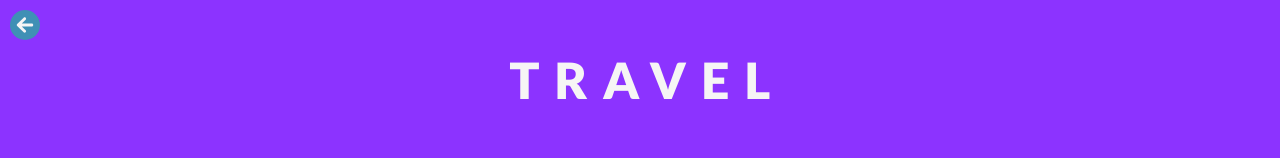
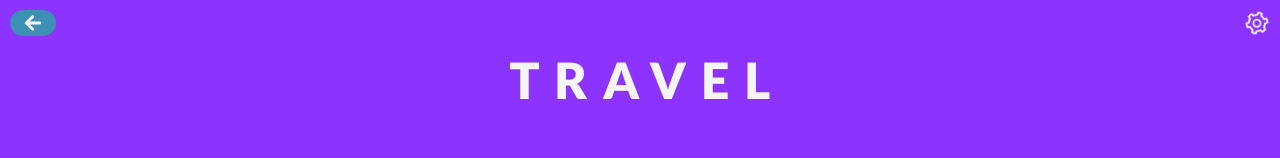
Before and after one commit to gahlot1999/08-trip-expense, a React (Vite) app: page /add in a window 1280 px wide. Shown: the top 158 px of the page. Built offline with nearby package versions, Linux system fonts and the light colour scheme.

Commit message:
added settings button

```diff
--- a/src/pages/addTrip/AddTrip.jsx
+++ b/src/pages/addTrip/AddTrip.jsx
@@ -1,7 +1,6 @@
 import styles from './AddTrip.module.css';
 import { TiDelete } from 'react-icons/ti';
 import { useState } from 'react';
-import BackBtn from '../../ui/backBtn/BackBtn';
 import SmallSpinner from '../../ui/spinner/SmallSpinner';
 import { useCreateTrip } from '../../hooks/useCreateTrip';
 import { toast } from 'react-hot-toast';
@@ -63,7 +62,6 @@ function AddTrip() {
 
   return (
     <>
-      <BackBtn size={24} />
       <div className={styles.addTripForm}>
         <h2>
           From Idea to Itinerary <span>Your Next Adventure Starts Now!</span>
--- a/src/pages/trip/Trip.jsx
+++ b/src/pages/trip/Trip.jsx
@@ -17,7 +17,6 @@ import { useAddTripData } from '../../hooks/useAddTripData';
 import { useGetTripData } from '../../hooks/useGetTripData';
 import { useDeleteTripData } from '../../hooks/useDeleteTripData';
 
-import BackBtn from '../../ui/backBtn/BackBtn';
 import FullPageSpinner from '../../ui/spinner/FullPageSpinner';
 import SmallSpinner from '../../ui/spinner/SmallSpinner';
 import TripSummary from './TripSummary';
@@ -101,8 +100,6 @@ function Trip() {
   if (isLoading || isLoadingExpenseData) return <FullPageSpinner />;
 
   return (
-    <>
-      <BackBtn />
     <div className={styles.trip}>
       <div className={styles.tripContent}>
         <h2>{tripData.place}</h2>
@@ -120,10 +117,7 @@ function Trip() {
         {showAddExpenseForm && (
           <div className={styles.addExpense}>
             {expenseData.length > 0 && (
-                <AiFillCloseSquare
-                  size={24}
-                  onClick={handleShowAddExpenseForm}
-                />
+              <AiFillCloseSquare size={24} onClick={handleShowAddExpenseForm} />
             )}
             <h2>Add Expense</h2>
             <form onSubmit={handleSubmit(onSubmit)}>
@@ -301,7 +295,6 @@ function Trip() {
         )}
       </div>
     </div>
-    </>
   );
 }
 
--- a/src/pages/tripList/TripList.jsx
+++ b/src/pages/tripList/TripList.jsx
@@ -1,7 +1,6 @@
 import styles from './TripList.module.css';
 
 import { useTrips } from '../../hooks/useTrips';
-import BackBtn from '../../ui/backBtn/BackBtn';
 import FullPageSpinner from '../../ui/spinner/FullPageSpinner';
 import TripItem from './TripItem';
 
@@ -11,8 +10,6 @@ function TripList() {
   if (isLoading) return <FullPageSpinner />;
 
   return (
-    <>
-      <BackBtn />
     <div className={styles.tripListContainer}>
       <h2>Travel Log</h2>
       <div className={styles.tripList}>
@@ -21,7 +18,6 @@ function TripList() {
         ))}
       </div>
     </div>
-    </>
   );
 }
 
--- a/src/pages/tripList/TripList.module.css
+++ b/src/pages/tripList/TripList.module.css
@@ -1,16 +1,17 @@
 .tripListContainer {
   color: var(--clr-dark);
   height: 100%;
-  padding-top: 15%;
   padding-inline: 2rem;
 }
 
 .tripListContainer h2 {
+  font-size: 2.6rem;
+  font-weight: 800;
   text-align: center;
-  font-weight: 600;
   text-transform: uppercase;
-  color: var(--clr-gray-1);
-  letter-spacing: 0.1rem;
+  letter-spacing: 0.15rem;
+
+  padding-block:2rem;
 }
 
 .tripList {
--- a/src/ui/appLayout/AppLayout.jsx
+++ b/src/ui/appLayout/AppLayout.jsx
@@ -1,12 +1,19 @@
 import { Outlet } from 'react-router-dom';
 import { Toaster } from 'react-hot-toast';
+import { AiOutlineSetting } from 'react-icons/ai';
 
 import styles from './AppLayout.module.css';
+
+import BackBtn from '../backBtn/BackBtn';
 
 function AppLayout() {
   return (
     <>
       <Toaster />
+      <BackBtn size={24} />
+      <span className={styles.settingIcon}>
+        <AiOutlineSetting size={26} />
+      </span>
       <main className={styles.main}>
         <div className={styles.heading}>
           <h1>Travel</h1>
--- a/src/ui/appLayout/AppLayout.module.css
+++ b/src/ui/appLayout/AppLayout.module.css
@@ -33,3 +33,28 @@
   border-top-right-radius: 3rem;
   overflow: auto;
 }
+
+.settingIcon {
+  position: fixed;
+  right: 1rem;
+  top: 1rem;
+}
+
+.settingIcon > svg {
+  fill: var(--clr-light);
+  animation: rotate 10s linear infinite;
+}
+
+.settingIcon > svg:hover {
+  cursor: pointer;
+  animation: none;
+}
+
+@keyframes rotate {
+  0% {
+    rotate: 0deg;
+  }
+  100% {
+    rotate: 360deg;
+  }
+}
--- a/src/ui/backBtn/BackBtn.module.css
+++ b/src/ui/backBtn/BackBtn.module.css
@@ -2,9 +2,7 @@
   position: fixed;
   top: 1rem;
   left: 1rem;
-  /* margin-top: 1.8rem; */
-  /* margin-left: 2.2rem; */
-  padding: 0.3rem 0.3rem;
+  padding: 0.1rem 1.1rem;
   background-color: hsl(var(--clr-secondary-hsl), 0.6);
   border: none;
   border-radius: 100rem;
--- a/src/ui/protectedRoute/ProtectedRoute.jsx
+++ b/src/ui/protectedRoute/ProtectedRoute.jsx
@@ -2,8 +2,8 @@ import { useState } from 'react';
 import styles from './ProtectedRoute.module.css';
 import { useParams } from 'react-router-dom';
 import { getTripPin } from '../../services/apiTrip';
-import BackBtn from '../backBtn/BackBtn';
 import { toast } from 'react-hot-toast';
+import { isEmpty } from '../../services/helpers';
 
 function ProtectedRoute({ children }) {
   const params = useParams().id;
@@ -18,6 +18,16 @@ function ProtectedRoute({ children }) {
 
   function handleSubmit(e) {
     e.preventDefault();
+    if (isEmpty(pinEntered) || pinEntered === '') {
+      toast.error('Enter your pin to proceed');
+      return;
+    }
+
+    if (pinEntered.length > 4 || pinEntered.length < 4) {
+      toast.error('Pin must be of 4 digits');
+      return;
+    }
+
     if (Number(correctPin) === Number(pinEntered)) {
       setIsAuthenticated(true);
     } else {
@@ -27,8 +37,6 @@ function ProtectedRoute({ children }) {
 
   if (!isAuthenticated)
     return (
-      <>
-        <BackBtn />
       <div className={styles.enterPinContainer}>
         <form>
           <h2>Access Trip</h2>
@@ -50,7 +58,6 @@ function ProtectedRoute({ children }) {
           </button>
         </form>
       </div>
-      </>
     );
 
   if (isAuthenticated) return children;
```
Lines whose indentation alone changed are shown as unchanged.
